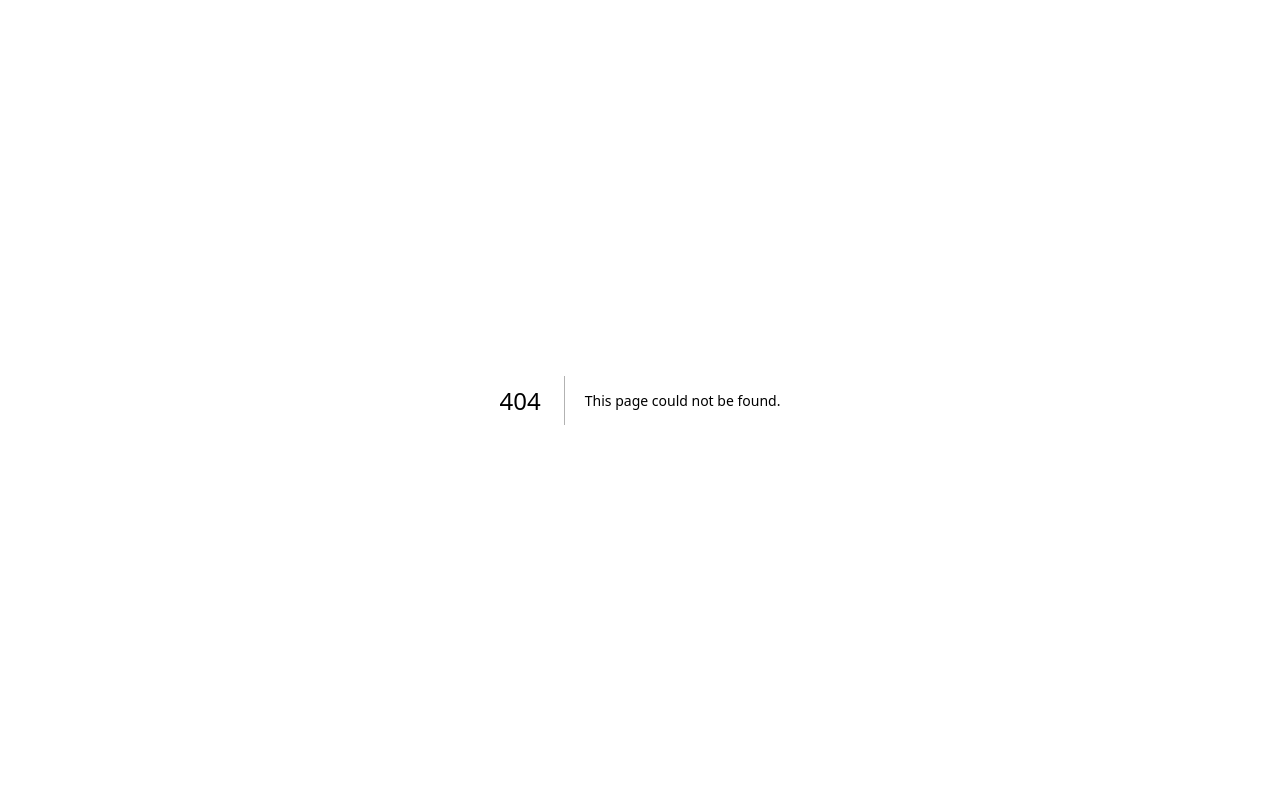
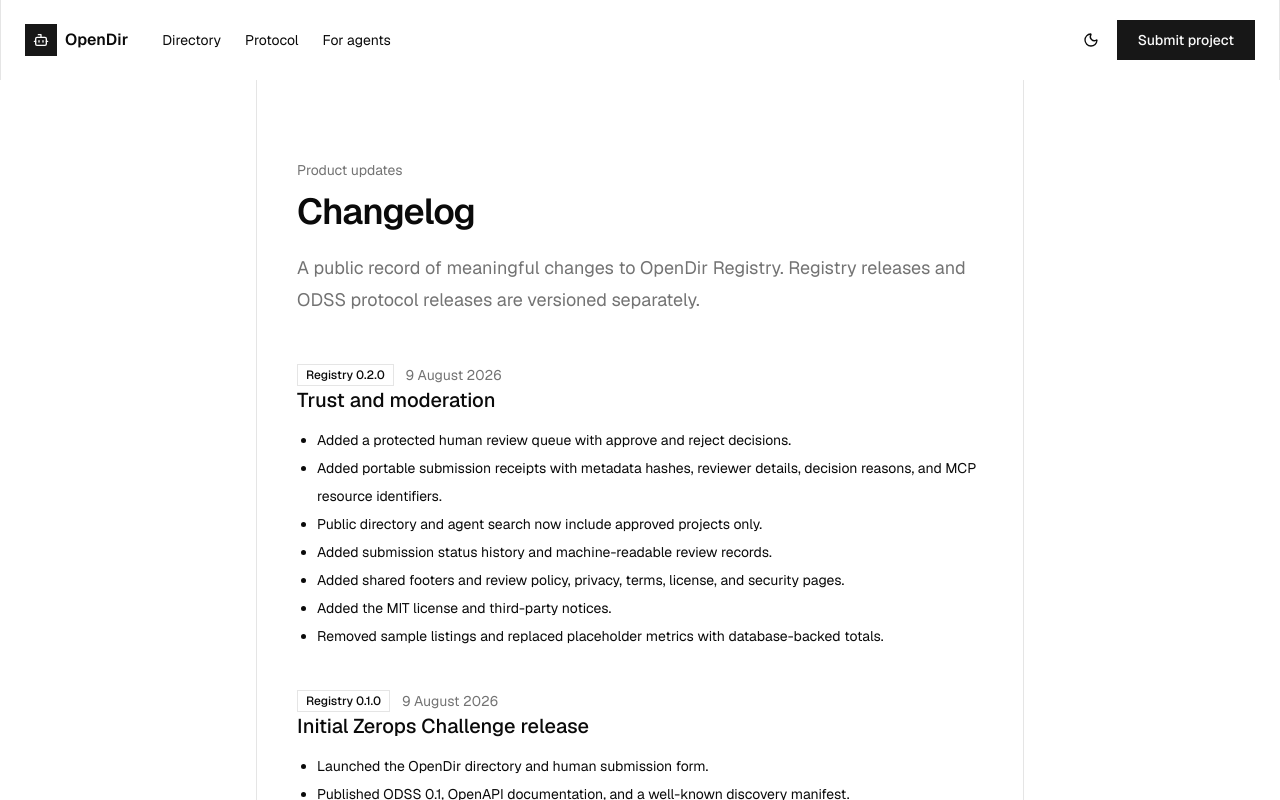
Before and after one commit to kopachlager/opendir-registry, a Next.js app: page /changelog in a window 1280 px wide. Before the commit this address had no page. Shown: the top 800 px of the page. Built offline with nearby package versions, Linux system fonts and the light colour scheme.

Commit message:
Add public changelog

```diff
--- /dev/null
+++ b/src/app/changelog/page.tsx
@@ -0,0 +1,51 @@
+import { LegalPage } from "@/components/legal-page";
+import { Badge } from "@/components/ui/badge";
+
+const releases = [
+  {
+    version: "0.2.0",
+    date: "9 August 2026",
+    title: "Trust and moderation",
+    changes: [
+      "Added a protected human review queue with approve and reject decisions.",
+      "Added portable submission receipts with metadata hashes, reviewer details, decision reasons, and MCP resource identifiers.",
+      "Public directory and agent search now include approved projects only.",
+      "Added submission status history and machine-readable review records.",
+      "Added shared footers and review policy, privacy, terms, license, and security pages.",
+      "Added the MIT license and third-party notices.",
+      "Removed sample listings and replaced placeholder metrics with database-backed totals.",
+    ],
+  },
+  {
+    version: "0.1.0",
+    date: "9 August 2026",
+    title: "Initial Zerops Challenge release",
+    changes: [
+      "Launched the OpenDir directory and human submission form.",
+      "Published ODSS 0.1, OpenAPI documentation, and a well-known discovery manifest.",
+      "Added REST and MCP interfaces for validation, submission, status tracking, and project search.",
+      "Deployed the application and PostgreSQL database on Zerops.",
+    ],
+  },
+] as const;
+
+export default function ChangelogPage() {
+  return (
+    <LegalPage
+      eyebrow="Product updates"
+      title="Changelog"
+      intro="A public record of meaningful changes to OpenDir Registry. Registry releases and ODSS protocol releases are versioned separately."
+    >
+      {releases.map((release) => (
+        <section key={release.version}>
+          <div className="flex flex-wrap items-center gap-3">
+            <Badge variant="outline">Registry {release.version}</Badge>
+            <span className="text-sm text-muted-foreground">{release.date}</span>
+          </div>
+          <h2>{release.title}</h2>
+          <ul>{release.changes.map((change) => <li key={change}>{change}</li>)}</ul>
+        </section>
+      ))}
+    </LegalPage>
+  );
+}
--- a/src/components/site-footer.tsx
+++ b/src/components/site-footer.tsx
@@ -3,7 +3,7 @@ import Link from "next/link";
 const groups = [
   {
     title: "Product",
-    links: [["Directory", "/app"], ["Submit", "/submit"], ["For agents", "/agents"]],
+    links: [["Directory", "/app"], ["Submit", "/submit"], ["For agents", "/agents"], ["Changelog", "/changelog"]],
   },
   {
     title: "Trust",
```
Also changed, not shown: 1 other file (tests, documents, lock files or other folders).
